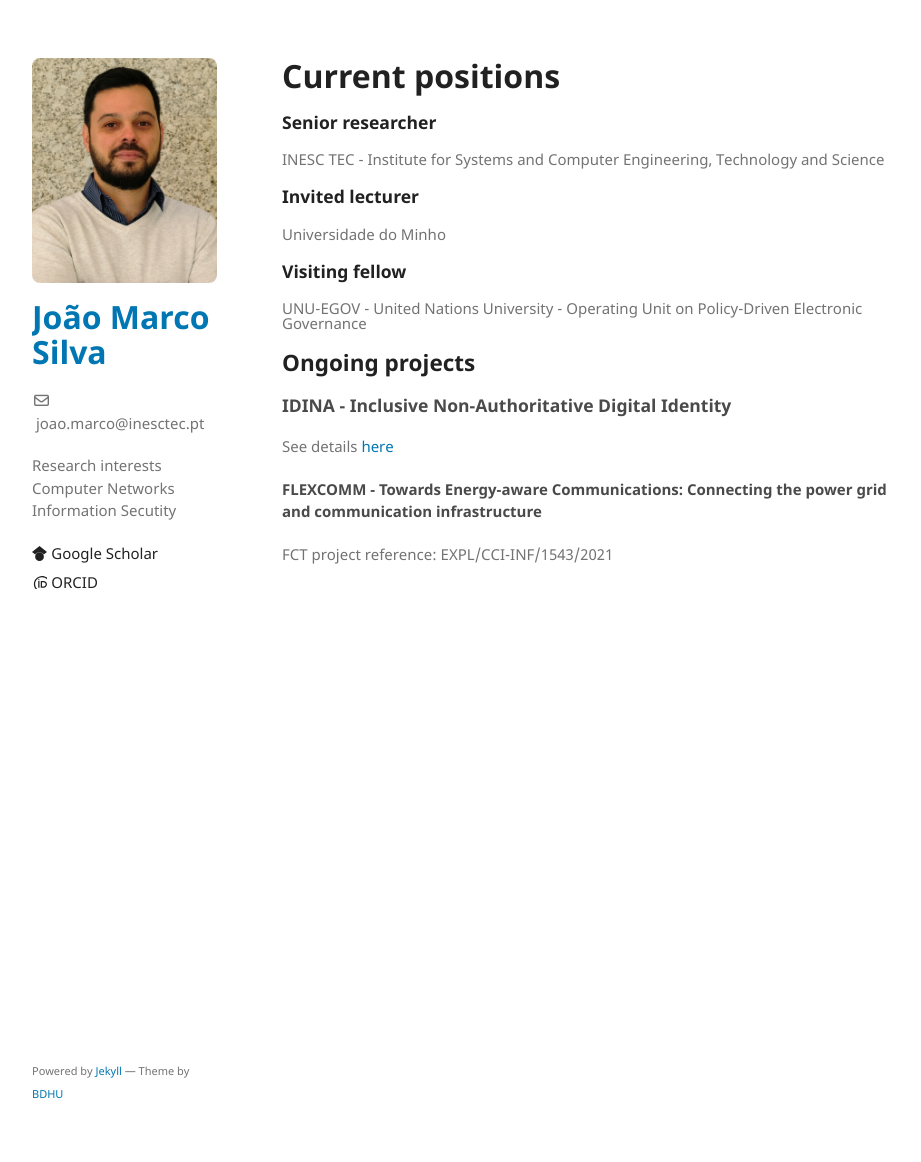
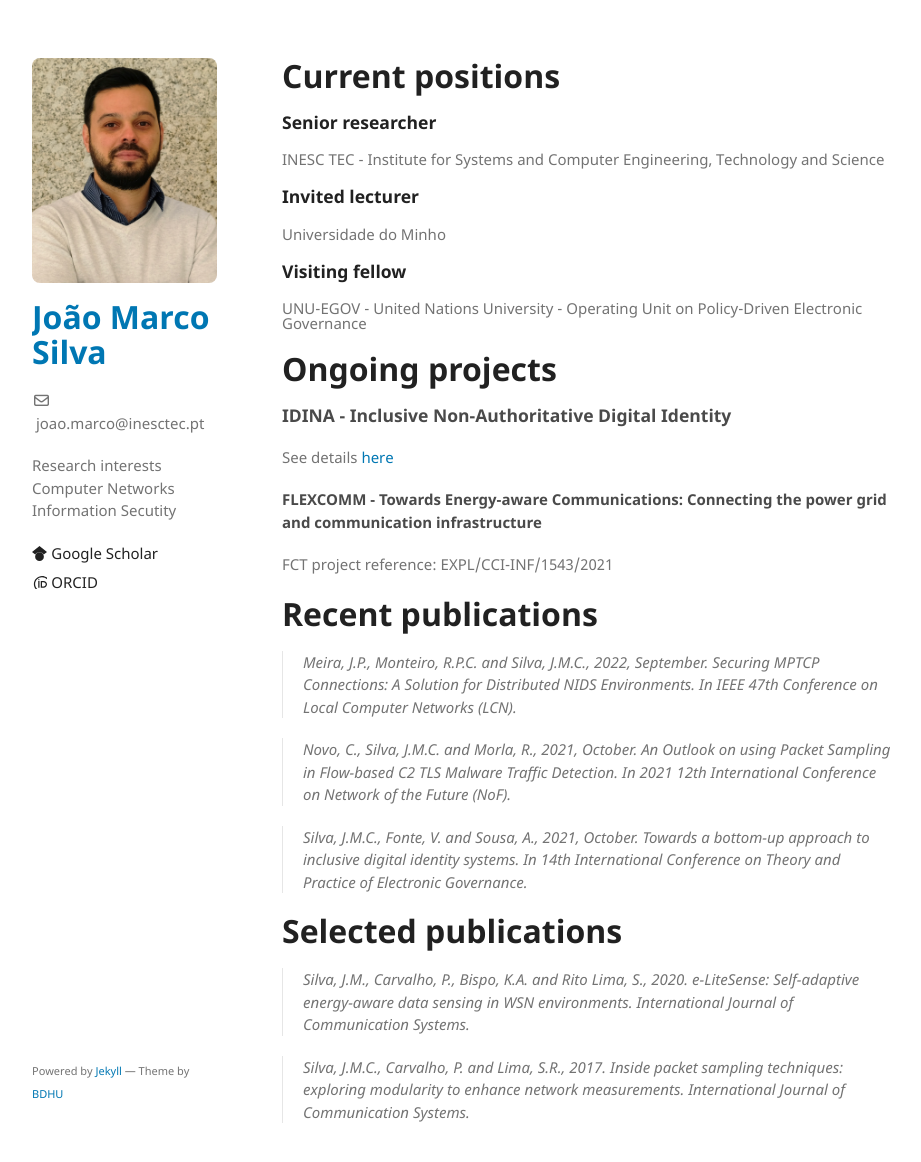
Before and after one commit to jotamarco/jotamarco.github.io, a Jekyll site: the page built from index.md, in a window 1280 px wide and 1173 px high. Shown: the top 1162 px of the window, without its empty margins (178-1099 px from the left). Built offline with Jekyll 4.4.1, drawn with Linux system fonts in a browser that asks for light colours.

Commit message:
front publications

```diff
--- a/index.md
+++ b/index.md
@@ -13,10 +13,24 @@ layout: default
 ### **Visiting fellow**
 <p style="line-height: 1.0;">UNU-EGOV - United Nations University - Operating Unit on Policy-Driven Electronic Governance</p>
 
-## **Ongoing projects**
+# Ongoing projects
 
 ### IDINA - Inclusive Non-Authoritative Digital Identity
-See details [here](https://idina.network/)
+See details [here](https://idina.network/en/home/)
 
 #### FLEXCOMM - Towards Energy-aware Communications: Connecting the power grid and communication infrastructure
 FCT project reference: EXPL/CCI-INF/1543/2021
+
+# Recent publications
+
+> Meira, J.P., Monteiro, R.P.C. and Silva, J.M.C., 2022, September. Securing MPTCP Connections: A Solution for Distributed NIDS Environments. In IEEE 47th Conference on Local Computer Networks (LCN).
+
+> Novo, C., Silva, J.M.C. and Morla, R., 2021, October. An Outlook on using Packet Sampling in Flow-based C2 TLS Malware Traffic Detection. In 2021 12th International Conference on Network of the Future (NoF).
+
+> Silva, J.M.C., Fonte, V. and Sousa, A., 2021, October. Towards a bottom-up approach to inclusive digital identity systems. In 14th International Conference on Theory and Practice of Electronic Governance.
+
+# Selected publications
+
+> Silva, J.M., Carvalho, P., Bispo, K.A. and Rito Lima, S., 2020. e‐LiteSense: Self‐adaptive energy‐aware data sensing in WSN environments. International Journal of Communication Systems.
+
+> Silva, J.M.C., Carvalho, P. and Lima, S.R., 2017. Inside packet sampling techniques: exploring modularity to enhance network measurements. International Journal of Communication Systems.
```
